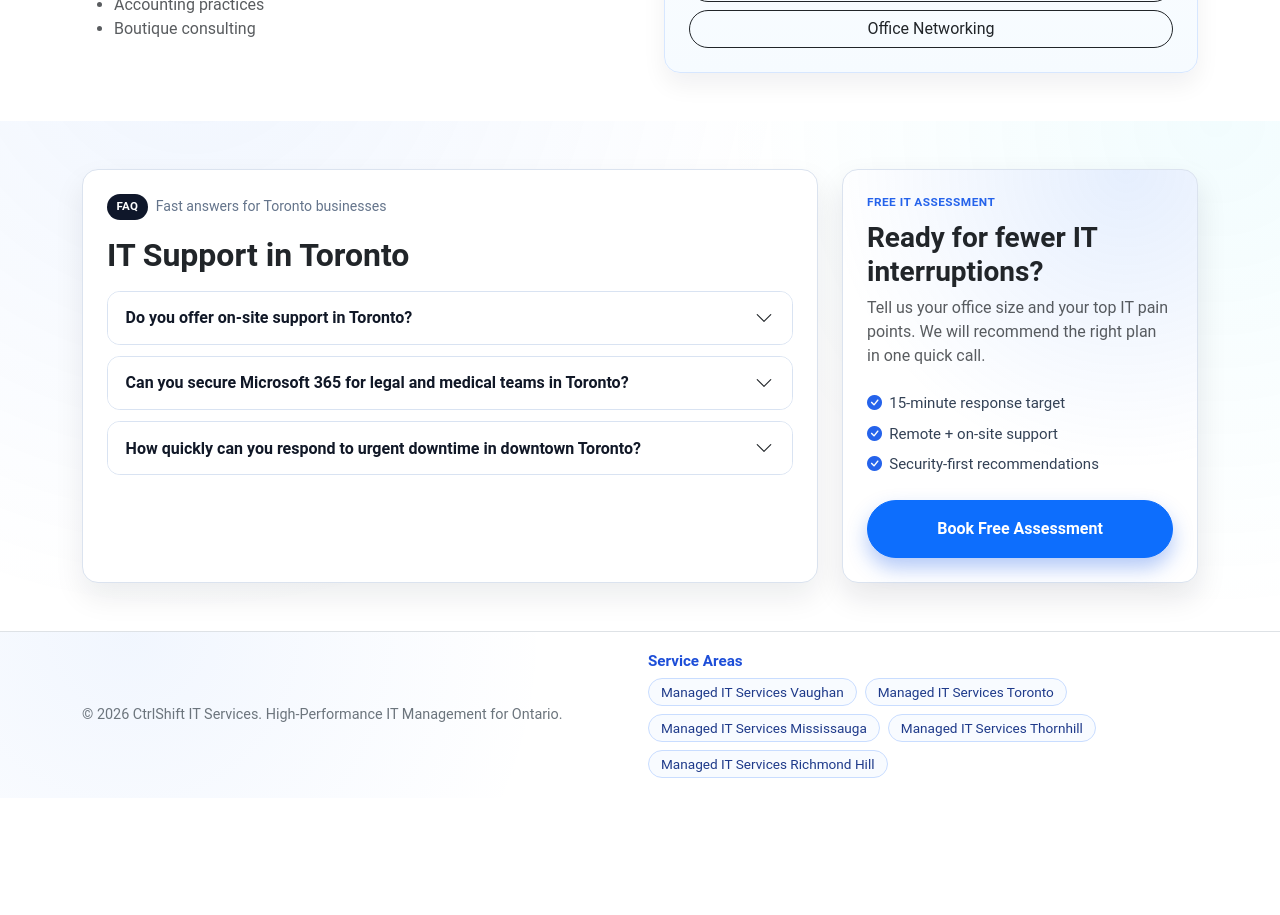
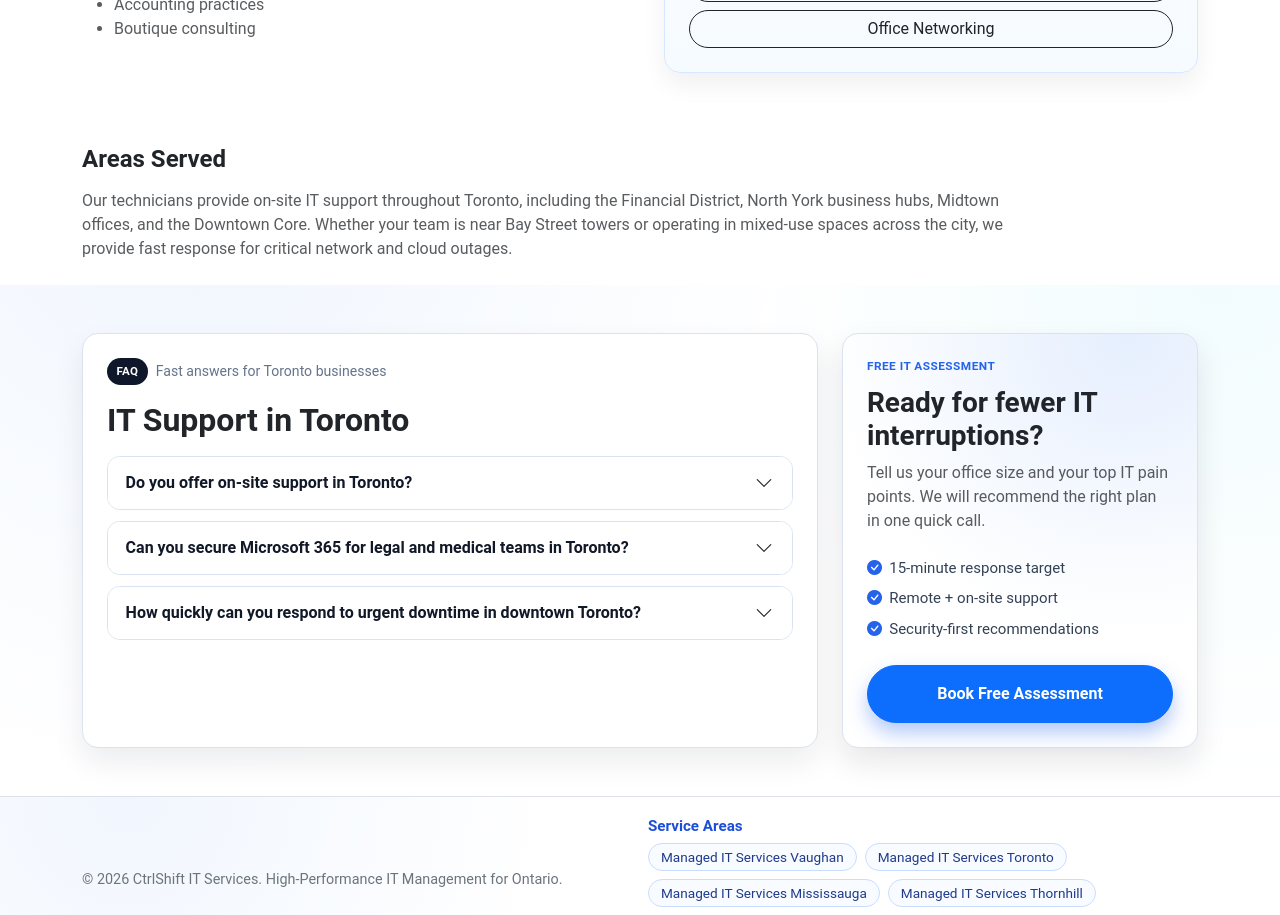
Before and after one commit to gratnam1/cloudcareit, an Angular app: page /managed-it-services-toronto in a window 1280 px wide. Shown: the part 1160-2075 px from the top of the page. Before the commit the page ends 1958 px from the top, so only its background shows below. Built offline with nearby package versions, Linux system fonts and the light colour scheme.

Commit message:
Update project for seo

```diff
--- a/src/app/pages/location/location.component.ts
+++ b/src/app/pages/location/location.component.ts
@@ -65,6 +65,8 @@ export class LocationComponent implements OnInit, OnDestroy {
       title: 'Managed IT Support in Toronto | CtrlShift IT Services',
       canonicalPath: '/managed-it-services-toronto',
       mainHeading: 'Managed IT Support in Toronto',
+      areasServedText:
+        'Our technicians provide on-site IT support throughout Toronto, including the Financial District, North York business hubs, Midtown offices, and the Downtown Core. Whether your team is near Bay Street towers or operating in mixed-use spaces across the city, we provide fast response for critical network and cloud outages.',
       intro:
         'Smart, secure managed IT for Toronto professional offices — we reduce downtime, harden Microsoft 365, and keep hybrid teams connected with dependable Wi-Fi, secure remote access, and fast support across the downtown core.',
       metaDescription:
@@ -111,6 +113,8 @@ export class LocationComponent implements OnInit, OnDestroy {
       title: 'Managed IT Support in Mississauga | CtrlShift IT Services',
       canonicalPath: '/managed-it-services-mississauga',
       mainHeading: 'Managed IT Support in Mississauga',
+      areasServedText:
+        'Our technicians deliver on-site IT support across Mississauga, including Square One, Meadowvale, Airport Corporate Centre, and Heartland business districts. Whether your office is near Hurontario or operating close to Highway 401 and 403 corridors, we respond quickly to urgent network and productivity incidents.',
       intro:
         'Practical, secure, and responsive managed IT for Mississauga businesses — we keep your Wi-Fi reliable, your data protected, and your team productive with fast remote help and local on-site support when it matters.',
       metaDescription:
@@ -209,6 +213,8 @@ export class LocationComponent implements OnInit, OnDestroy {
       title: 'Managed IT Support in Thornhill | CtrlShift IT Services',
       canonicalPath: '/managed-it-services-thornhill',
       mainHeading: 'Managed IT Support in Thornhill',
+      areasServedText:
+        'Our technicians provide on-site IT support across Thornhill, including offices near Promenade Shopping Centre, Yonge Street commercial corridors, and surrounding business plazas. Whether your team operates on the Vaughan side or Markham side of Thornhill, we provide rapid support for connectivity and security-critical failures.',
       intro:
         'Simple, dependable managed IT for Thornhill offices — we keep your email, Wi-Fi, and devices running smoothly with fast helpdesk support, practical security, and clear processes that reduce everyday IT friction.',
       metaDescription:
@@ -255,6 +261,8 @@ export class LocationComponent implements OnInit, OnDestroy {
       title: 'Managed IT Support in Richmond Hill | CtrlShift IT Services',
       canonicalPath: '/managed-it-services-richmond-hill',
       mainHeading: 'Managed IT Support in Richmond Hill',
+      areasServedText:
+        'Our technicians provide on-site IT support across Richmond Hill, including the Hillcrest Mall area, Highway 7 corridor, and key office zones along Yonge Street and Leslie Street. Whether your business is in a medical, legal, or professional office cluster, we offer fast response for high-impact outages and recurring IT disruptions.',
       intro:
         'Managed IT support for Richmond Hill businesses — proactive maintenance, strong account security, and responsive helpdesk so your team can focus on work instead of fighting with technology.',
       metaDescription:
```
